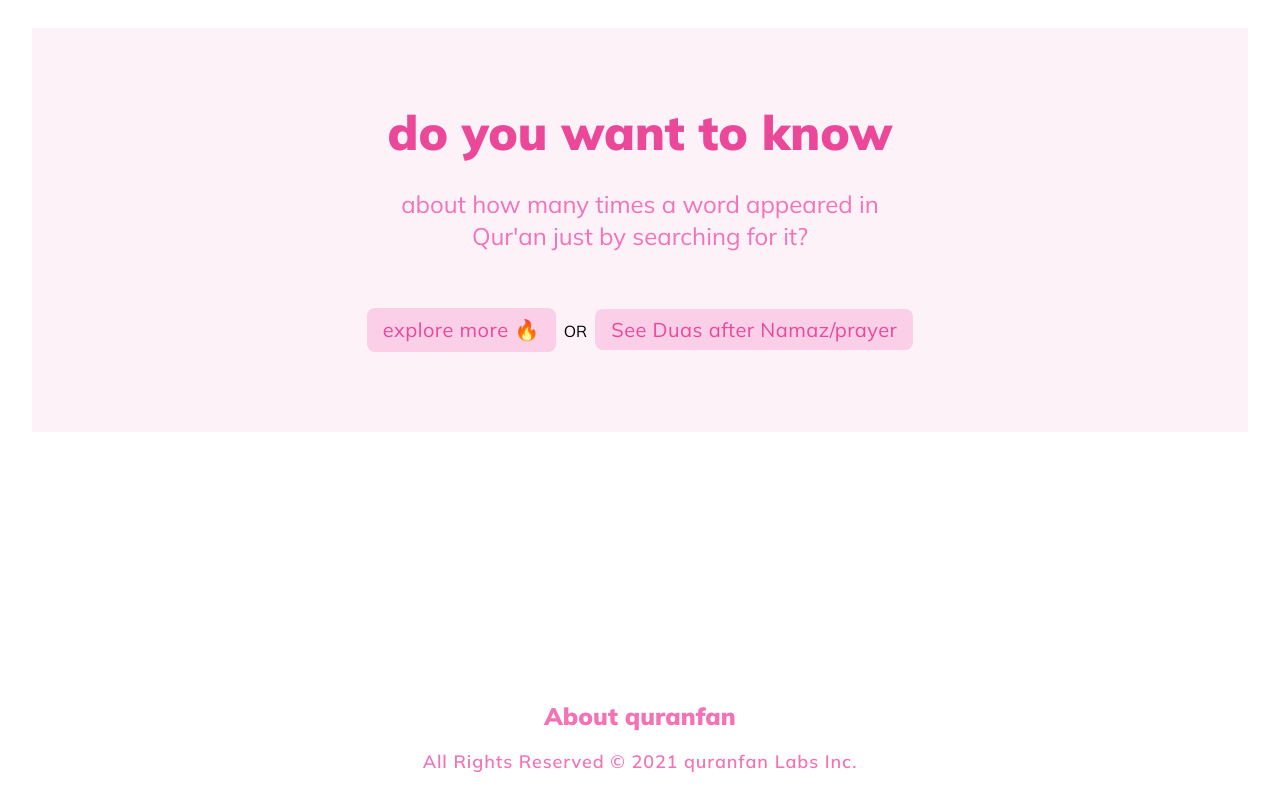
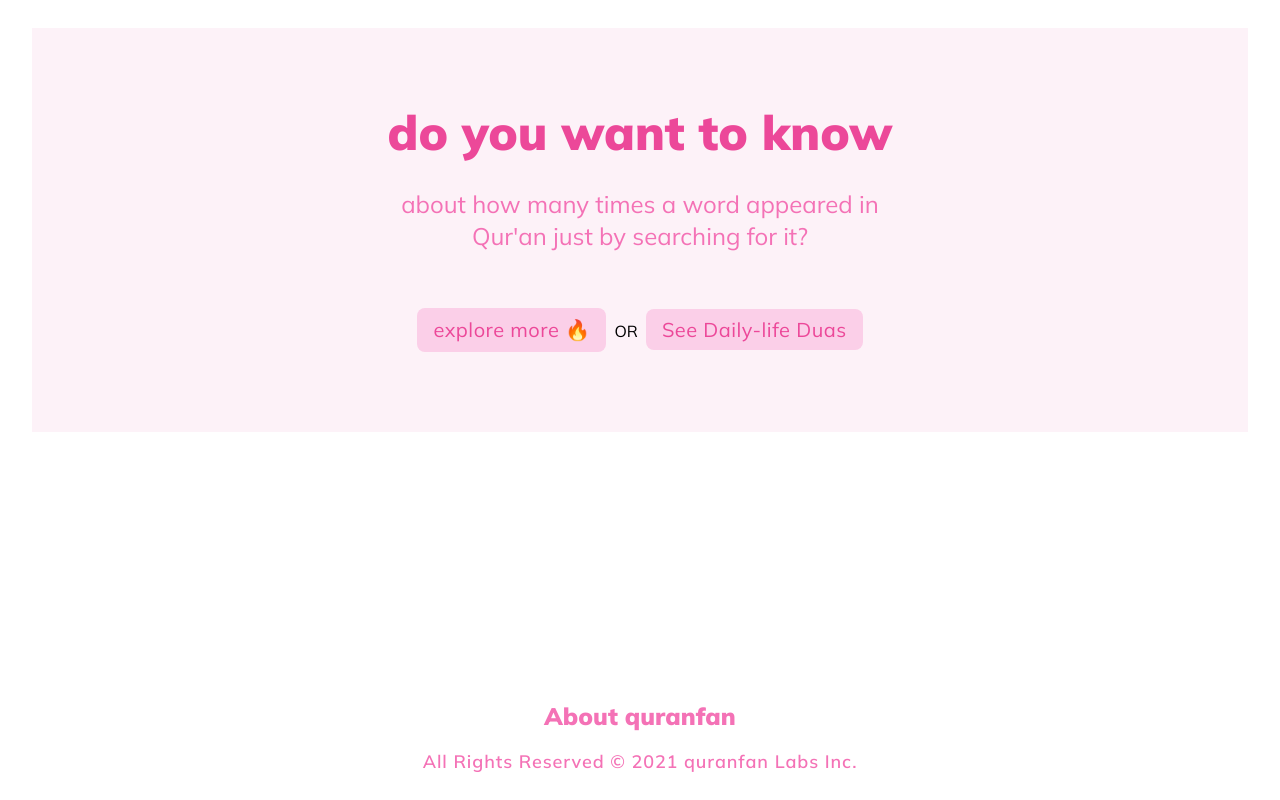
Before and after one commit to realtouseef/quranfan, a Next.js app: page / in a window 1280 px wide. Shown: the part 1990-2790 px from the top of the page. Built offline with nearby package versions, Linux system fonts and the light colour scheme; no server answers.

Commit message:
fixed typo

```diff
--- a/components/randomVersePicker.js
+++ b/components/randomVersePicker.js
@@ -96,7 +96,7 @@ const RandomVersePicker = () => {
         </Link>
         <span className="uppercase mx-2">or</span>
         <Link href="/verses">
-          <a className="main-btn px-4 py-2">See Duas after Namaz/prayer</a>
+          <a className="main-btn px-4 py-2">See Daily-life Duas</a>
         </Link>
       </section>
     </>
```
